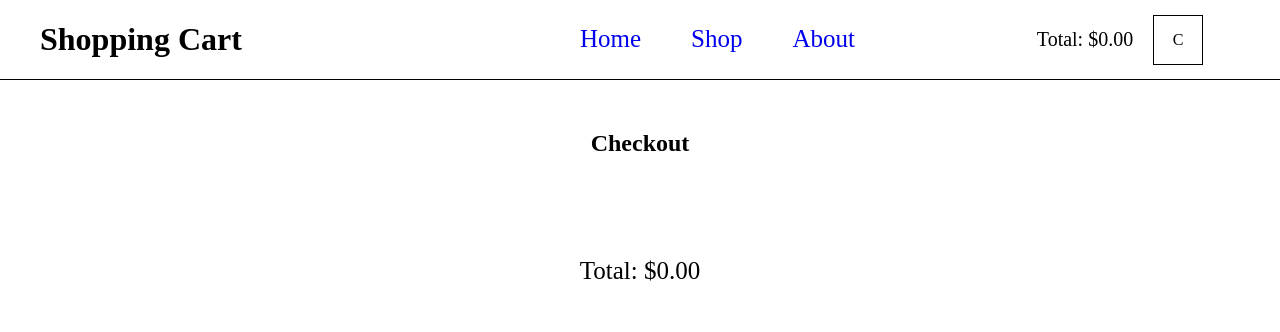
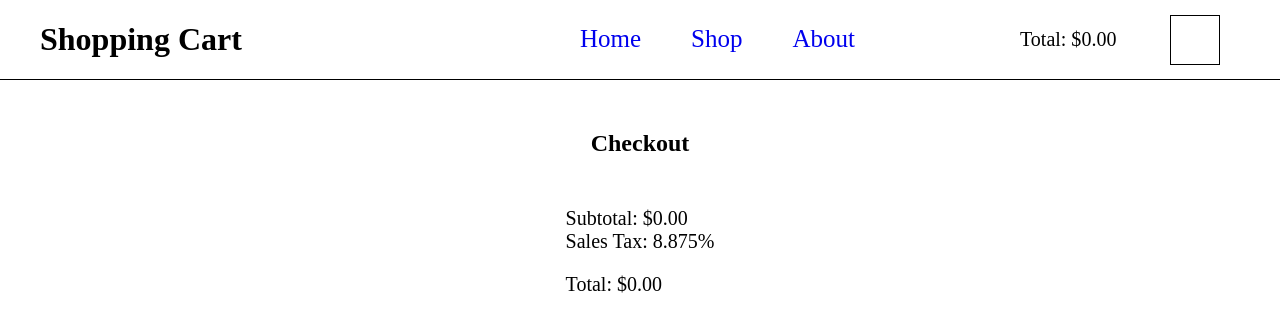
Before and after one commit to markymelnik/shopping-cart, a React (Vite) app: page /checkout in a window 1280 px wide. Shown: the top 332 px of the page. Built offline with nearby package versions, Linux system fonts and the light colour scheme.

Commit message:
cart button quantity tracker; cart title updates when empty/non-empty; dim overlay when cart active; can remove product from cart

```diff
--- a/src/App.jsx
+++ b/src/App.jsx
@@ -12,6 +12,7 @@ import ShopProducts from './components/ShopProducts';
 const App = () => {
   const [showCart, setShowCart] = useState(false);
   const [shoppingCartProducts, setShoppingCartProducts] = useState([]);
+  const [shoppingCartTitle, setShoppingCartTitle] = useState('Your shopping cart is empty!');
 
   const toggleCart = () => {
     setShowCart((hiddenCart) => !hiddenCart);
@@ -33,7 +34,17 @@ const App = () => {
     } else {
       setShoppingCartProducts([...updatedCurrentProducts, { ...newShoppingCartProduct, quantity: 1 }]);
     }
+
+    setShoppingCartTitle('Your shopping cart');
   };
+
+  const handleRemoveFromCart = (selectedCartProduct) => {
+
+    const filteredCurrentProducts = shoppingCartProducts.filter(
+      (productInCart) => productInCart.id !== selectedCartProduct.id
+    );
+    setShoppingCartProducts(filteredCurrentProducts);
+  }
 
   const handleIncrement = (selectedCartProduct) => {
     const updatedCurrentProducts = shoppingCartProducts.map((productInCart) => {
@@ -57,29 +68,40 @@ const App = () => {
       (productInCart) => productInCart.quantity > 0
     );
     setShoppingCartProducts(filteredCurrentProducts);
+
+    if (filteredCurrentProducts.length === 0) {
+      setShoppingCartTitle('Your shopping cart is empty!');
+    }
   };
 
-  const calculatedTotalCost = shoppingCartProducts.reduce((totalPrice, currentProduct) => {
+  const calculateTotalCost = shoppingCartProducts.reduce((totalPrice, currentProduct) => {
     return totalPrice + (currentProduct.price * currentProduct.quantity);
   }, 0);
 
   return (
     <AppWrapper>
+      <DimOverlay data-showcart={showCart} onClick={toggleCart} />
       <BrowserRouter>
-        <NavBar toggleCart={toggleCart} totalCost={calculatedTotalCost} />
+        <NavBar
+          toggleCart={toggleCart}
+          totalCost={calculateTotalCost}
+          uniqueProductQuantity={shoppingCartProducts.length}
+        />
         <Routes>
           <Route path='/' element={<Home />} />
           <Route path='/shop' element={<Shop handleAddToCart={handleAddToCart} ShopProducts={ShopProducts}/>} />
           <Route path='/about' element={<About />} />
-          <Route path='/checkout' element={<Checkout shoppingCartProducts={shoppingCartProducts} totalCost={calculatedTotalCost} />} />
+          <Route path='/checkout' element={<Checkout shoppingCartProducts={shoppingCartProducts} totalCost={calculateTotalCost} />} />
         </Routes>
         <ShoppingCart
-        onCloseButtonClick={toggleCart}
-        showCart={showCart}
-        shoppingCartProducts={shoppingCartProducts}
-        onDecrement={handleDecrement}
-        onIncrement={handleIncrement}
-        totalCost={calculatedTotalCost}
+          onCloseButtonClick={toggleCart}
+          showCart={showCart}
+          shoppingCartProducts={shoppingCartProducts}
+          shoppingCartTitle={shoppingCartTitle}
+          onDecrement={handleDecrement}
+          onIncrement={handleIncrement}
+          totalCost={calculateTotalCost}
+          removeProduct={handleRemoveFromCart}
       />
       </BrowserRouter>
     </AppWrapper>
@@ -92,4 +114,15 @@ const AppWrapper = styled.div`
   justify-content: center;
 `;
 
+const DimOverlay = styled.div`
+  position: fixed;
+  top: 0;
+  left: 0;
+  height: 100%;
+  width: 100%;
+  background-color: rgba(0, 0, 0, 0.5);
+  z-index: 1;
+  display: ${(props) => (props['data-showcart'] ? 'block' : 'none' )};
+`
+
 export default App;
--- a/src/NavBar.jsx
+++ b/src/NavBar.jsx
@@ -3,7 +3,7 @@ import { NavLink } from 'react-router-dom';
 import Title from './components/Title';
 import CartButton from './components/Shopping/CartButton';
 
-const NavBar = ({ toggleCart, totalCost }) => {
+const NavBar = ({ toggleCart, totalCost, uniqueProductQuantity }) => {
   return (
     <NavWrapper>
       <LeftNavWrapper>
@@ -19,7 +19,7 @@ const NavBar = ({ toggleCart, totalCost }) => {
           <TotalCostContainer>
             Total: ${totalCost.toFixed(2)}
           </TotalCostContainer>
-          <CartButton onClick={toggleCart} />
+          <CartButton onClick={toggleCart} uniqueProductQuantity={uniqueProductQuantity} />
         </NavCartWrapper>
       </RightNavWrapper>
     </NavWrapper>
@@ -94,9 +94,8 @@ const StyledNavLink = styled(NavLink)`
 const NavCartWrapper = styled.div`
   display: flex;
   flex-direction: row;
-  justify-content: center;
+  justify-content: space-between;
   align-items: center;
-  gap: 20px;
   width: 200px;
 
   @media (max-width: 860px) {
--- a/src/components/Card.jsx
+++ b/src/components/Card.jsx
@@ -12,7 +12,7 @@ const Card = ({ shopProduct, handleAddToCart }) => {
       <CardInfo>
         <h4>{name}</h4>
         <h4>${price.toFixed(2)}</h4>
-        <CardButton onClick={() => handleAddToCart(shopProduct)}>Add to Cart</CardButton>
+        <AddToCartButton onClick={() => handleAddToCart(shopProduct)}>Add to Cart</AddToCartButton>
       </CardInfo>
     </CardContainer>
   )
@@ -44,7 +44,7 @@ const CardInfo = styled.div`
   width: 100%;
 `;
 
-const CardButton = styled.div`
+const AddToCartButton = styled.div`
   border: 1px solid black;
   text-align: center;
   width: 50%;
--- a/src/components/Checkout.jsx
+++ b/src/components/Checkout.jsx
@@ -1,10 +1,23 @@
 import styled from 'styled-components';
 
 const Checkout = ({ shoppingCartProducts, totalCost }) => {
+
+  const nycSalesTaxRate = 8.875;
+
+  const totalCostWithTax = () => {
+    const taxAmount = totalCost * (nycSalesTaxRate / 100);
+    return (totalCost + taxAmount).toFixed(2);
+  };
+
+
   return (
     <CheckoutContainer>
       <h2>Checkout</h2>
-      <TotalCheckoutBalance>Total: ${totalCost.toFixed(2)}</TotalCheckoutBalance>
+      <BalanceContainer>
+        <BalanceField> Subtotal: ${totalCost.toFixed(2)}</BalanceField>
+        <BalanceField>Sales Tax: {nycSalesTaxRate}%</BalanceField>
+        <BalanceField>Total: ${totalCostWithTax()}</BalanceField>
+      </BalanceContainer>
     </CheckoutContainer>
   )
 };
@@ -14,14 +27,21 @@ const CheckoutContainer = styled.div`
   flex-direction: column;
   justify-content: top;
   align-items: center;
-  margin-top: 50px;
-  gap: 100px;
+  padding-top: 50px;
   height: 90vh;
+  gap: 50px;
 `;
 
-const TotalCheckoutBalance = styled.div`
-  display: flex;
-  font-size: 25px;
-`;
+const BalanceContainer = styled.div`
+
+  font-size: 20px;
+
+  & > :nth-child(3) {
+    margin-top: 20px;
+  }
+`
+const BalanceField = styled.div`
+
+`
 
 export default Checkout;
--- a/src/components/Shopping/CartButton.jsx
+++ b/src/components/Shopping/CartButton.jsx
@@ -1,7 +1,13 @@
 import styled from 'styled-components';
 
-const CartButton = ({ onClick }) => {
-  return <CartButtonContainer onClick={onClick}>C</CartButtonContainer>;
+const CartButton = ({ onClick, uniqueProductQuantity }) => {
+  return (
+    <CartButtonContainer onClick={onClick}>
+      <CartButtonProductQuantity data-iscartempty={uniqueProductQuantity}>
+        {uniqueProductQuantity}
+      </CartButtonProductQuantity>
+    </CartButtonContainer>
+  );
 };
 
 const CartButtonContainer = styled.div`
@@ -18,4 +24,19 @@ const CartButtonContainer = styled.div`
   }
 `;
 
+const CartButtonProductQuantity = styled.div`
+  display: flex;
+  justify-content: center;
+  align-items: center;
+  position: relative;
+  top: -20px;
+  right: -20px;
+  border: 1px solid black;
+  height: 25px;
+  width: 25px;
+  background-color: gold;
+  visibility: ${(props) =>
+    props['data-iscartempty'] < 1 ? 'hidden' : 'visible'};
+`;
+
 export default CartButton;
--- a/src/components/Shopping/CartProduct.jsx
+++ b/src/components/Shopping/CartProduct.jsx
@@ -1,6 +1,6 @@
 import styled from 'styled-components';
 
-const CartProduct = ({ cartProduct, onDecrement, onIncrement }) => {
+const CartProduct = ({ cartProduct, onDecrement, onIncrement, removeProduct }) => {
   const { name, price, image, quantity } = cartProduct;
 
   return (
@@ -16,21 +16,33 @@ const CartProduct = ({ cartProduct, onDecrement, onIncrement }) => {
         </CartProductInfo>
       </CartProductWrapper>
       <CartProductQuantityContainer>
-        <DecrementButton onClick={() => onDecrement(cartProduct)}>-</DecrementButton>
+        <DecrementButton onClick={() => onDecrement(cartProduct)} data-quantitycheck={quantity}>-</DecrementButton>
         <ProductQuantity>{quantity}</ProductQuantity>
         <IncrementButton onClick={() => onIncrement(cartProduct)}>+</IncrementButton>
       </CartProductQuantityContainer>
+      <CartProductDeleteButton onClick={() => removeProduct(cartProduct)}>
+        Remove
+      </CartProductDeleteButton>
     </CartProductContainer>
   );
 };
 
+const CartProductDeleteButton = styled.div`
+  display: flex;
+  color: red;
+
+  &:hover {
+    cursor: pointer;
+    background-color: salmon;
+  }
+`
 const CartProductContainer = styled.div`
   display: flex;
   flex-direction: column;
   justify-content: space-around;
   align-items: center;
   border: 1px solid black;
-  min-height: 150px;
+  min-height: 175px;
   width: 100%;
 `;
 
@@ -93,7 +105,7 @@ const DecrementButton = styled.div`
 
   &:hover {
     cursor: pointer;
-    background-color: lightgrey;
+    background-color: ${(props) => (props['data-quantitycheck'] === 1 ? 'red' : 'lightgrey')};
   }
 `;
 
--- a/src/components/Shopping/ShoppingCart.jsx
+++ b/src/components/Shopping/ShoppingCart.jsx
@@ -6,14 +6,16 @@ const ShoppingCart = ({
   onCloseButtonClick,
   showCart,
   shoppingCartProducts,
+  shoppingCartTitle,
   onDecrement,
   onIncrement,
   totalCost,
+  removeProduct
 }) => {
 
   return (
     <ShoppingCartContainer data-showcart={showCart}>
-      <h2>Your Shopping Cart</h2>
+      <h2>{shoppingCartTitle}</h2>
       <CloseButton onClick={onCloseButtonClick} data-showcart={showCart}>X</CloseButton>
       <CartProductsContainer>
         {shoppingCartProducts.map((cartProduct) => (
@@ -22,10 +24,11 @@ const ShoppingCart = ({
             cartProduct={cartProduct}
             onDecrement={onDecrement}
             onIncrement={onIncrement}
+            removeProduct={removeProduct}
           />
         ))}
       </CartProductsContainer>
-      <TotalCartBalance>Total: ${totalCost.toFixed(2)}</TotalCartBalance>
+      <TotalCartBalance>Subtotal: ${totalCost.toFixed(2)}</TotalCartBalance>
       <CheckoutButton to='/checkout' onClick={onCloseButtonClick}>Checkout</CheckoutButton>
     </ShoppingCartContainer>
   );
@@ -33,7 +36,7 @@ const ShoppingCart = ({
 
 const ShoppingCartContainer = styled.div`
   position: fixed;
-  z-index: 1;
+  z-index: 2;
   top: 0;
   right: ${(props) => (props['data-showcart'] ? '0' : '-500px')};
   display: flex;
@@ -89,12 +92,19 @@ const TotalCartBalance = styled.div`
 
 const CheckoutButton = styled(Link)`
   display: flex;
+  color: black;
   justify-content: center;
   font-size: 25px;
-  border: 1px solid black;
+  border: 2px solid black;
   width: 80%;
   padding: 10px;
   text-decoration: none;
+  transition: background-color 0.2s ease;
+
+  &:hover {
+    background-color: gold;
+
+  }
 `;
 
 export default ShoppingCart;
```
